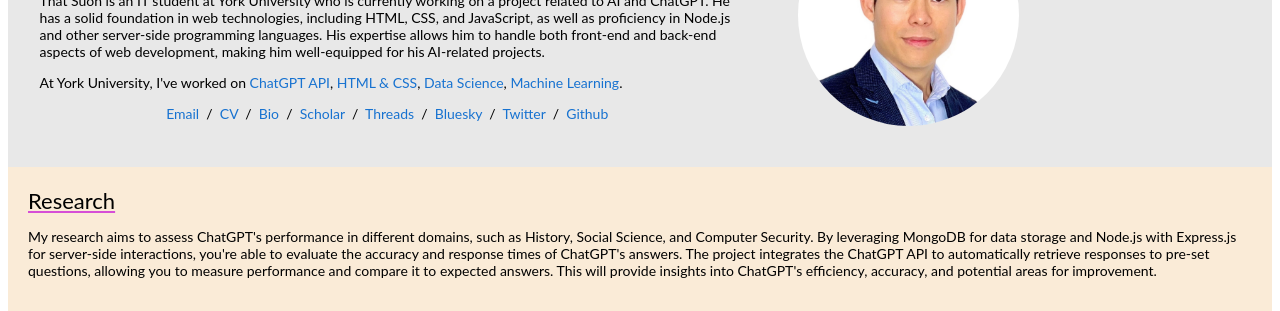
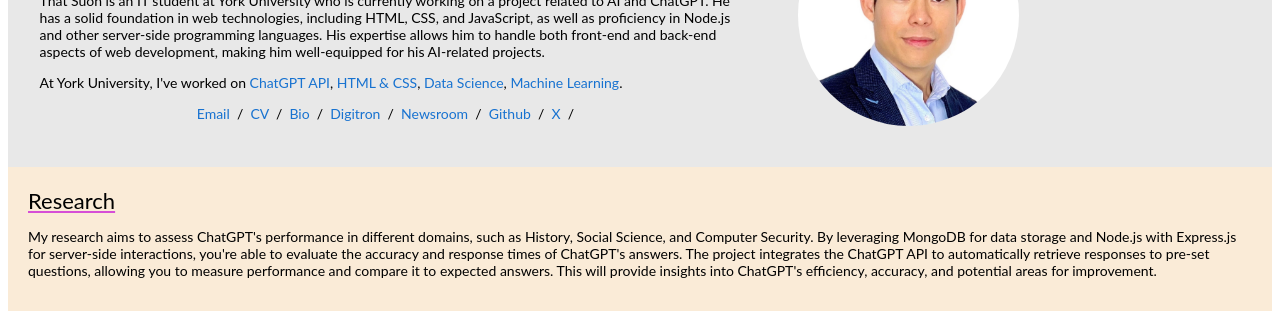
Before and after one commit to tsuon/tsuon.github.io, a plain HTML site: page index.html in a window 1280 px wide. Shown: the part 142-453 px from the top of the page. Drawn offline with Linux system fonts and the light colour scheme.

Commit message:
link change

```diff
--- a/index.html
+++ b/index.html
@@ -34,11 +34,11 @@
                         <a href="mailto:tsuon@my.yorku.ca">Email</a> &nbsp;/&nbsp;
                         <a href="data/tsuoncv.pdf">CV</a> &nbsp;/&nbsp;
                         <a href="data/bio.txt">Bio</a> &nbsp;/&nbsp;
-                        <a href="https://scholar.google.com/citations?hl=en&user=jktWnL8AAAAJ">Scholar</a> &nbsp;/&nbsp;
-                        <a href="https://www.threads.net/@jonbarron">Threads</a> &nbsp;/&nbsp;
-                        <a href="https://bsky.app/profile/jonbarron.bsky.social">Bluesky</a> &nbsp;/&nbsp;
-                        <a href="https://twitter.com/jon_barron">Twitter</a> &nbsp;/&nbsp;
-                        <a href="https://github.com/jonbarron/">Github</a>
+                        <a href="https://digitron.ca">Digitron</a> &nbsp;/&nbsp;
+                        <a href="https://northfield.biz/newsroom/">Newsroom</a> &nbsp;/&nbsp;
+                        <a href="https://github.com/tsuon/tsuon.github.io.git">Github</a> &nbsp;/&nbsp;
+                        <a href="https://x.com/thatsuon">X</a> &nbsp;/&nbsp;
+
                       </p>
                     </td>
                     <td style="padding:2.5%;width:40%;max-width:40%">
```
